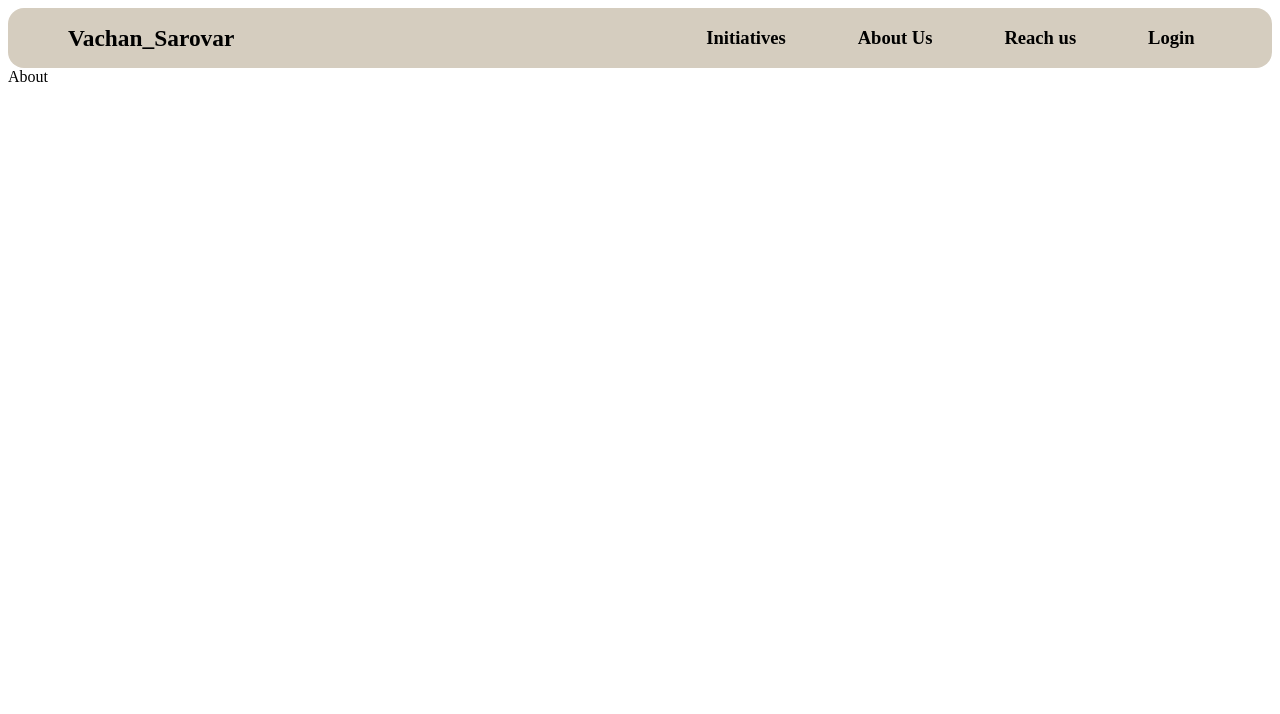
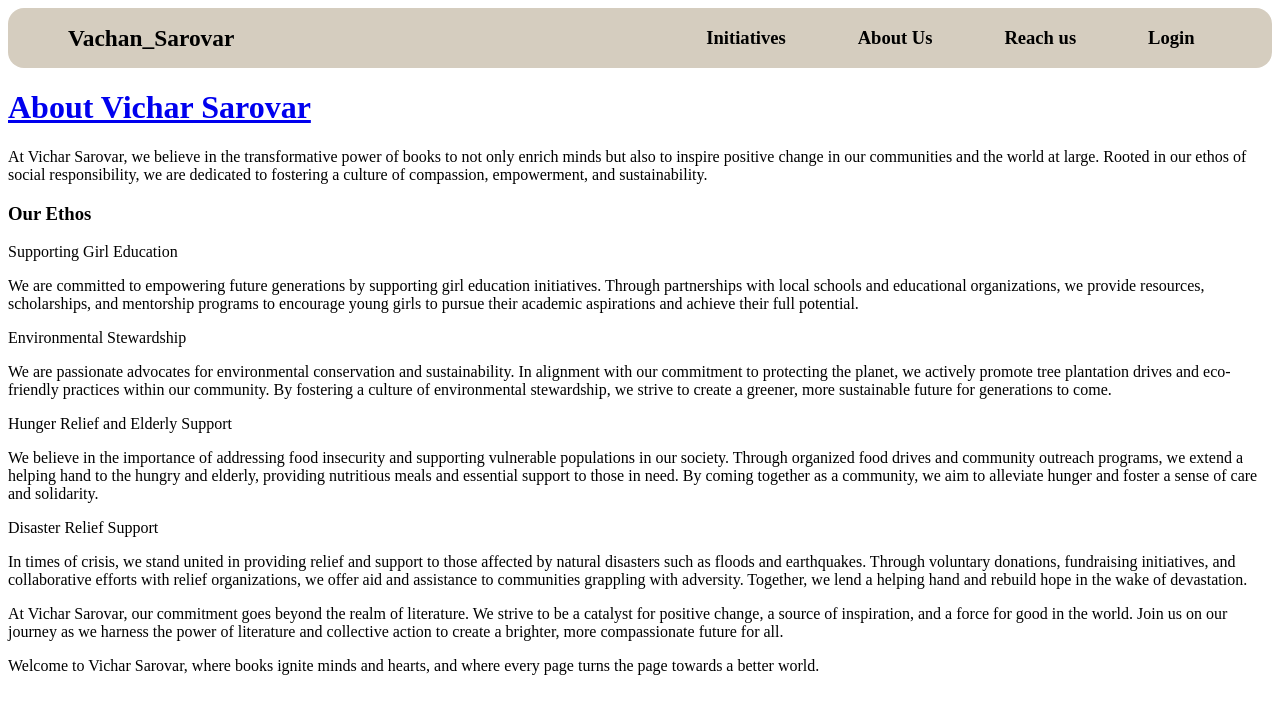
Before and after one commit to sukeshtyagi/Vichar_Sarovar, a React (Create React App) app: page /about in a window 1280 px wide. Shown: the top 714 px of the page. Built offline with nearby package versions, Linux system fonts and the light colour scheme.

Commit message:
About page created with route to home page

```diff
--- a/src/components/About.jsx
+++ b/src/components/About.jsx
@@ -1,8 +1,87 @@
 import React from "react";
 import style from "../style/About.module.css";
+import { NavLink } from "react-router-dom";
 
 function About() {
-  return <div>About</div>;
+  return (
+    <div className={style.aboutContainer}>
+      <div className={style.header}>
+        <NavLink className={style.navlink} to="/home">
+          <h1>About Vichar Sarovar</h1>
+        </NavLink>
+        <p>
+          At Vichar Sarovar, we believe in the transformative power of books to
+          not only enrich minds but also to inspire positive change in our
+          communities and the world at large. Rooted in our ethos of social
+          responsibility, we are dedicated to fostering a culture of compassion,
+          empowerment, and sustainability.
+        </p>
+      </div>
+      <div className={style.ethosContainer}>
+        <div className={style.ethosHeadingContainer}>
+          <h3>Our Ethos</h3>
+        </div>
+
+        <div className={style.girlEductaionEthoContainer}>
+          <p className={style.ethoHeading}>Supporting Girl Education</p>
+          <p className={style.aboutEtho}>
+            We are committed to empowering future generations by supporting girl
+            education initiatives. Through partnerships with local schools and
+            educational organizations, we provide resources, scholarships, and
+            mentorship programs to encourage young girls to pursue their
+            academic aspirations and achieve their full potential.
+          </p>
+        </div>
+        <div className={style.environmentEthoContainer}>
+          <p className={style.ethoHeading}>Environmental Stewardship</p>
+          <p className={style.aboutEtho}>
+            We are passionate advocates for environmental conservation and
+            sustainability. In alignment with our commitment to protecting the
+            planet, we actively promote tree plantation drives and eco-friendly
+            practices within our community. By fostering a culture of
+            environmental stewardship, we strive to create a greener, more
+            sustainable future for generations to come.
+          </p>
+        </div>
+        <div className={style.hungerReliefEthoContainer}>
+          <p className={style.ethoHeading}>Hunger Relief and Elderly Support</p>
+          <p className={style.aboutEtho}>
+            We believe in the importance of addressing food insecurity and
+            supporting vulnerable populations in our society. Through organized
+            food drives and community outreach programs, we extend a helping
+            hand to the hungry and elderly, providing nutritious meals and
+            essential support to those in need. By coming together as a
+            community, we aim to alleviate hunger and foster a sense of care and
+            solidarity.
+          </p>
+        </div>
+        <div className={style.disasterReliefEthoContainer}>
+          <p className={style.ethoHeading}>Disaster Relief Support</p>
+          <p className={style.aboutEtho}>
+            In times of crisis, we stand united in providing relief and support
+            to those affected by natural disasters such as floods and
+            earthquakes. Through voluntary donations, fundraising initiatives,
+            and collaborative efforts with relief organizations, we offer aid
+            and assistance to communities grappling with adversity. Together, we
+            lend a helping hand and rebuild hope in the wake of devastation.
+          </p>
+        </div>
+      </div>
+      <div className={style.footerContainer}>
+        <p>
+          At Vichar Sarovar, our commitment goes beyond the realm of literature.
+          We strive to be a catalyst for positive change, a source of
+          inspiration, and a force for good in the world. Join us on our journey
+          as we harness the power of literature and collective action to create
+          a brighter, more compassionate future for all.
+        </p>
+        <p>
+          Welcome to Vichar Sarovar, where books ignite minds and hearts, and
+          where every page turns the page towards a better world.
+        </p>
+      </div>
+    </div>
+  );
 }
 
 export default About;
```
